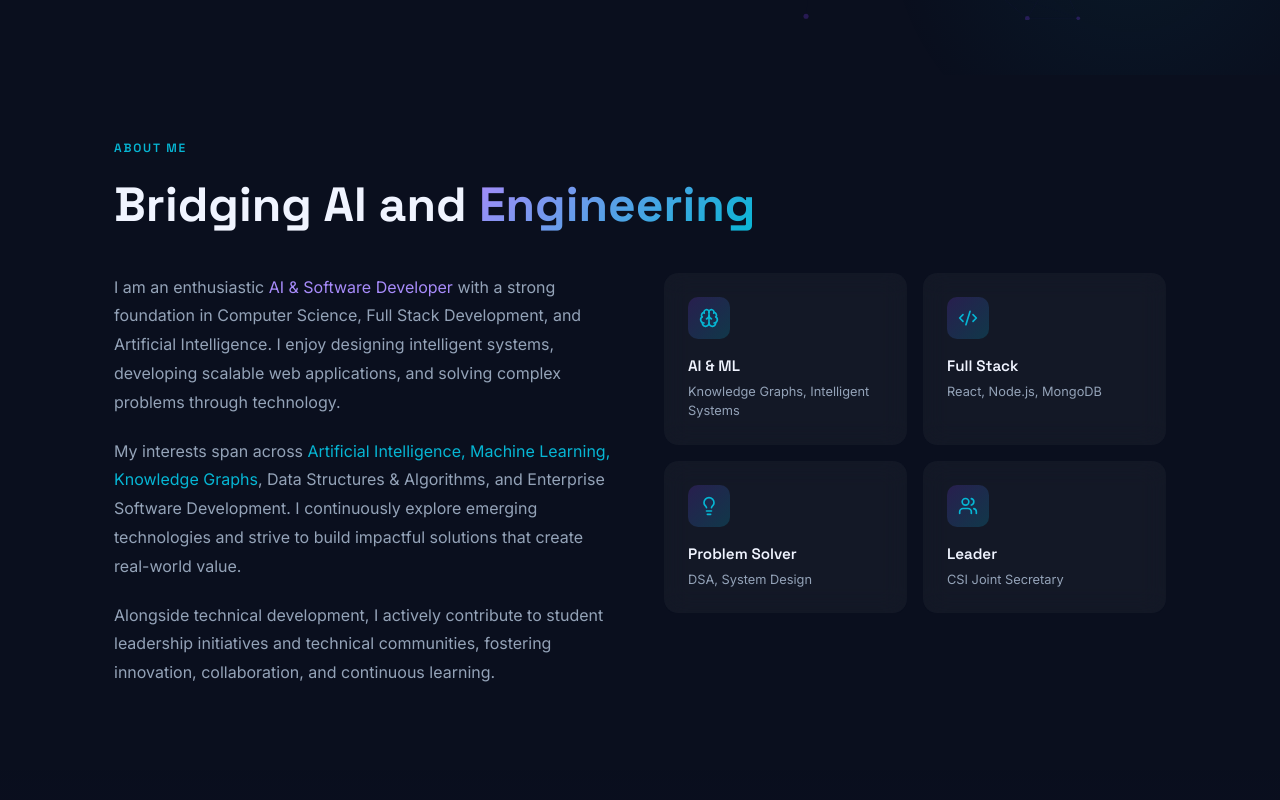
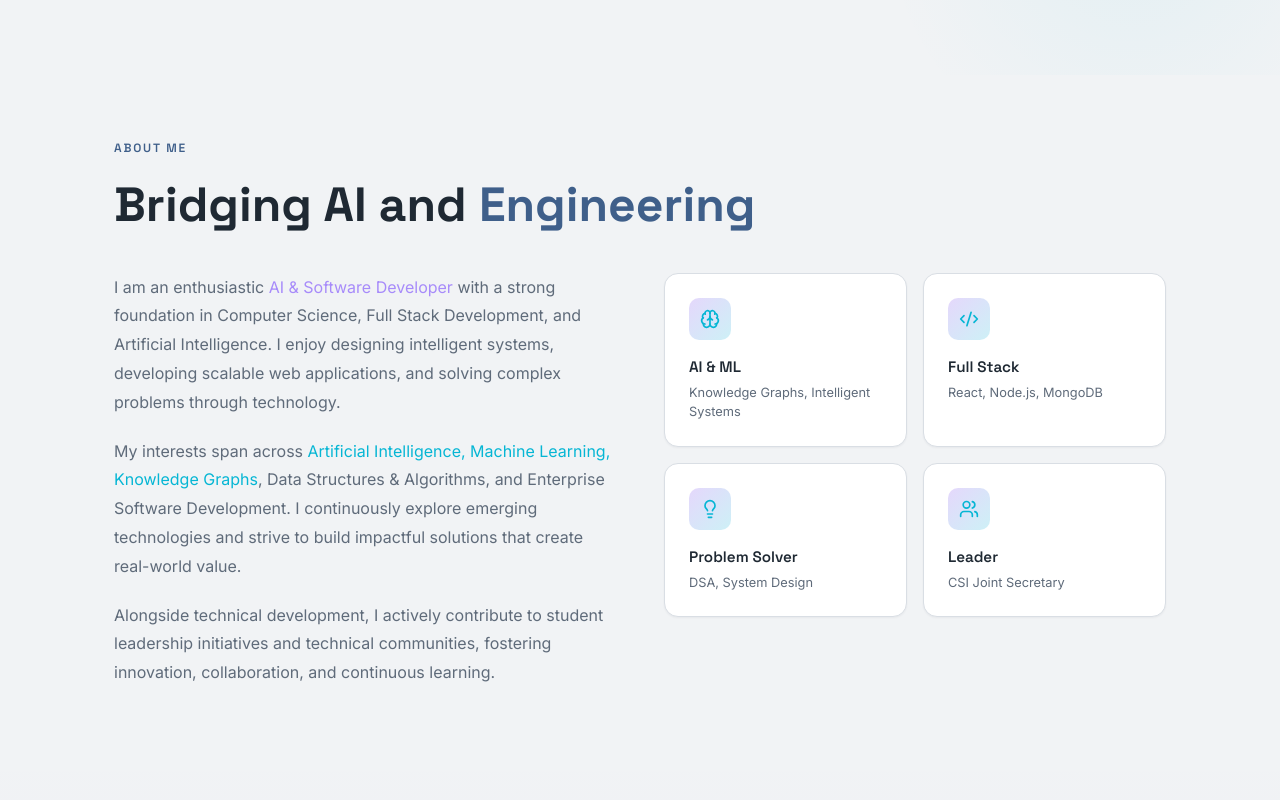
Before and after one commit to priyadharshini-6/Portfolio, a React (Vite) app: page / in a window 1280 px wide. Shown: the part 780-1580 px from the top of the page. Built offline with nearby package versions, Linux system fonts and the light colour scheme.

Commit message:
Update index.css

```diff
--- a/src/index.css
+++ b/src/index.css
@@ -77,3 +77,36 @@ section {
 @media (prefers-reduced-motion: reduce) {
   *, ::before, ::after { animation-duration: 0.01ms !important; transition-duration: 0.01ms !important; }
 }
+
+/* ===== Soft light grey theme ===== */
+:root {
+  --bg: #f1f3f5;
+  --surface: #ffffff;
+  --text: #1f2933;
+  --text-muted: #5f6b7a;
+  --line: #d9dee4;
+  --accent: #3f5f8a;
+}
+
+html,
+body {
+  background: var(--bg);
+  color: var(--text);
+}
+
+.glass-card {
+  background: var(--surface) !important;
+  border: 1px solid var(--line);
+  box-shadow: 0 1px 2px rgba(31, 41, 51, 0.05);
+  backdrop-filter: none !important;
+}
+
+.gradient-text {
+  background: none !important;
+  -webkit-text-fill-color: currentColor !important;
+  color: var(--accent) !important;
+}
+
+.section-label {
+  color: var(--accent) !important;
+}
```
